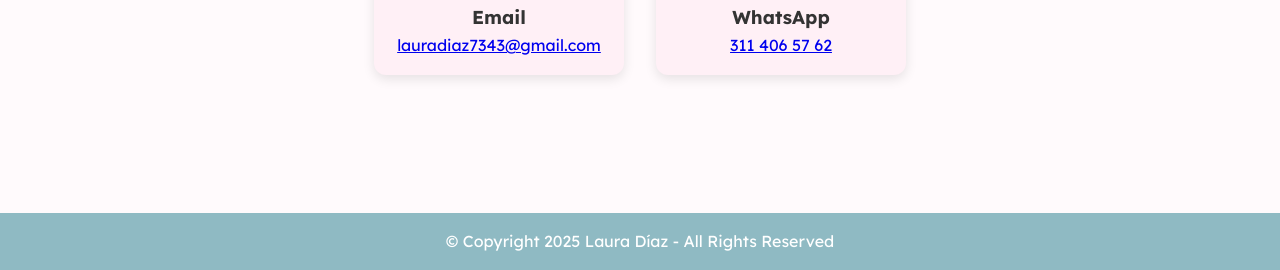
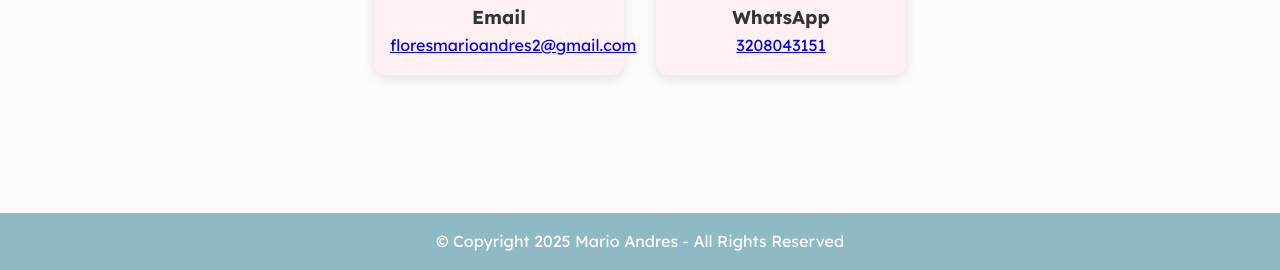
Before and after one commit to lauradiaz7343-code/WebInvitacion, a plain HTML site: page index.html in a window 1280 px wide. Shown: the part 3760-4030 px from the top of the page. Drawn offline with Linux system fonts and the light colour scheme; a script that the page names is missing.

Commit message:
Update index.html

```diff
--- a/index.html
+++ b/index.html
@@ -118,7 +118,7 @@
                         </div>
                         <div class="contact-info">
                             <h3>Celular</h3>
-                            <p><a href="https://wa.me/573208043151?text=Hola%20tengo%20una%20duda" target="_blank">3114065762</a></p>
+                            <p><a href="https://wa.me/573208043151?text=Hola%20tengo%20una%20duda" target="_blank">3208043151</a></p>
                         </div>
                     </div>
                     <div class="contact-card">
@@ -157,7 +157,7 @@
                     </div>
                     <div class="contact-info">
                         <h3>Email</h3>
-                        <p><a href="mailto:lauradiaz7343@gmail.com">lauradiaz7343@gmail.com</a></p>
+                        <p><a href="mailto:floresmarioandres2@gmail.com">floresmarioandres2@gmail.com</a></p>
                     </div>
                 </div>
                 <div class="contact-card">
@@ -167,7 +167,7 @@
                     <div class="contact-info">
                         <h3>WhatsApp</h3>
                         <p>
-                            <a href="https://wa.me/573114065762?text=Hola%20tengo%20una%20duda" target="_blank">311 406 57 62 </a><br>
+                            <a href="https://wa.me/573208043151?text=Hola%20tengo%20una%20duda" target="_blank">3208043151 </a><br>
                         </p>
                     </div>
                 </div>
@@ -177,7 +177,7 @@
     <!-- Footer -->
     <footer class="footer">
         <div class="container">
-            <p>© Copyright 2025 Laura Díaz - All Rights Reserved</p>
+            <p>© Copyright 2025 Mario Andres - All Rights Reserved</p>
         </div>
     </footer>
 
```
